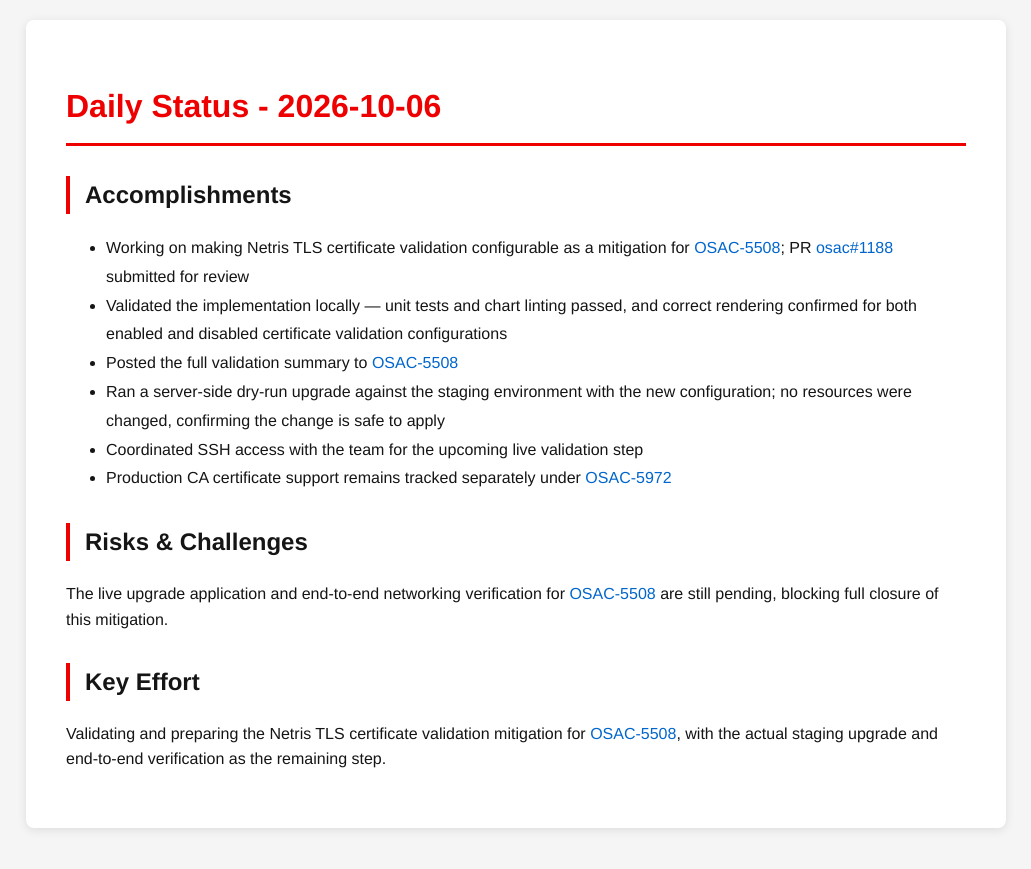
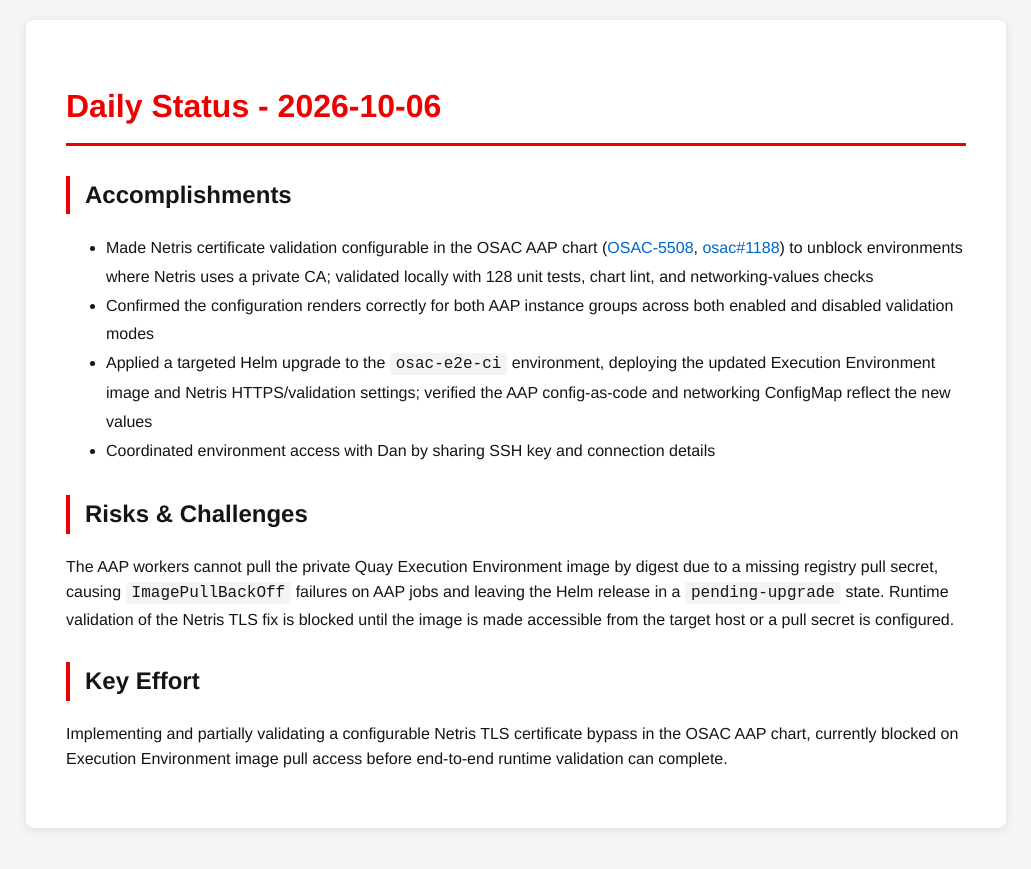
Before and after one commit to tzvatot/daily-status, a Jekyll site: the page built from 2026-10-06.md, in a window 1280 px wide. Shown: the top 869 px of the page, without its empty margins (124-1155 px from the left). Built offline with Jekyll 4.4.1, drawn with Linux system fonts in a browser that asks for light colours.

Commit message:
Daily status update - 2026-10-06

```diff
--- a/2026-10-06.md
+++ b/2026-10-06.md
@@ -7,15 +7,13 @@
 # Daily Status - 2026-10-06
 
 ## Accomplishments
-- Working on making Netris TLS certificate validation configurable as a mitigation for [OSAC-5508](https://redhat.atlassian.net/browse/OSAC-5508); PR [osac#1188](https://github.com/osac-project/osac/pull/1188) submitted for review
-- Validated the implementation locally — unit tests and chart linting passed, and correct rendering confirmed for both enabled and disabled certificate validation configurations
-- Posted the full validation summary to [OSAC-5508](https://redhat.atlassian.net/browse/OSAC-5508)
-- Ran a server-side dry-run upgrade against the staging environment with the new configuration; no resources were changed, confirming the change is safe to apply
-- Coordinated SSH access with the team for the upcoming live validation step
-- Production CA certificate support remains tracked separately under [OSAC-5972](https://redhat.atlassian.net/browse/OSAC-5972)
+- Made Netris certificate validation configurable in the OSAC AAP chart ([OSAC-5508](https://redhat.atlassian.net/browse/OSAC-5508), [osac#1188](https://github.com/osac-project/osac/pull/1188)) to unblock environments where Netris uses a private CA; validated locally with 128 unit tests, chart lint, and networking-values checks
+- Confirmed the configuration renders correctly for both AAP instance groups across both enabled and disabled validation modes
+- Applied a targeted Helm upgrade to the `osac-e2e-ci` environment, deploying the updated Execution Environment image and Netris HTTPS/validation settings; verified the AAP config-as-code and networking ConfigMap reflect the new values
+- Coordinated environment access with Dan by sharing SSH key and connection details
 
 ## Risks & Challenges
-The live upgrade application and end-to-end networking verification for [OSAC-5508](https://redhat.atlassian.net/browse/OSAC-5508) are still pending, blocking full closure of this mitigation.
+The AAP workers cannot pull the private Quay Execution Environment image by digest due to a missing registry pull secret, causing `ImagePullBackOff` failures on AAP jobs and leaving the Helm release in a `pending-upgrade` state. Runtime validation of the Netris TLS fix is blocked until the image is made accessible from the target host or a pull secret is configured.
 
 ## Key Effort
-Validating and preparing the Netris TLS certificate validation mitigation for [OSAC-5508](https://redhat.atlassian.net/browse/OSAC-5508), with the actual staging upgrade and end-to-end verification as the remaining step.
+Implementing and partially validating a configurable Netris TLS certificate bypass in the OSAC AAP chart, currently blocked on Execution Environment image pull access before end-to-end runtime validation can complete.
```
